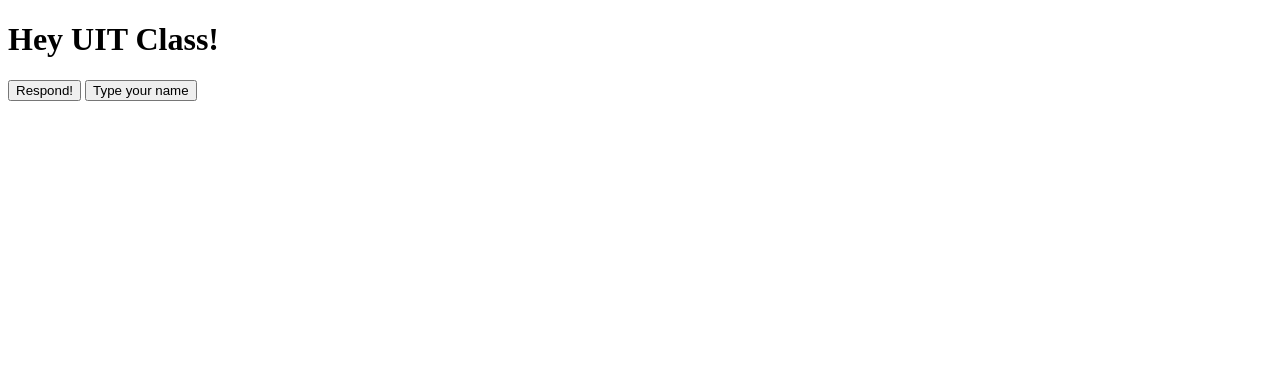
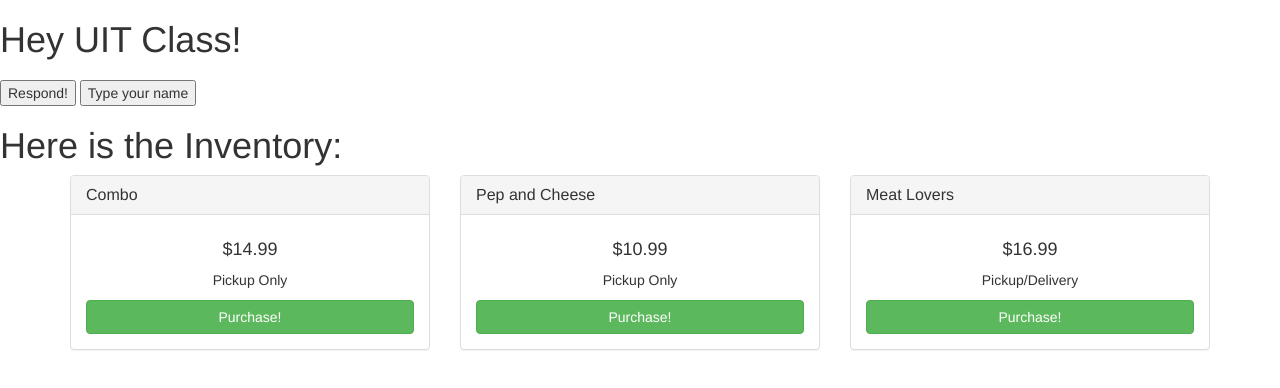
Before and after one commit to robmyers82/liveCodeAngular, a plain HTML site: page index.html in a window 1280 px wide. Drawn offline with nearby package versions, Linux system fonts and the light colour scheme.

Commit message:
Addition of very simple inventory system.

```diff
--- a/controllers/main.js
+++ b/controllers/main.js
@@ -4,6 +4,27 @@ angular.module('livecode', []).controller('MainController', function($scope) {
 
 	$scope.message = "Hey UIT Class!";
 	$scope.showTypeName = false;
+
+	$scope.inventory = [
+		{
+			name: 'Combo',
+			price: 14.99,
+			amount: 4,
+			isDelivered: false
+		},
+		{
+			name: 'Pep and Cheese',
+			price: 10.99,
+			amount: 1,
+			isDelivered: false
+		},
+		{
+			name: 'Meat Lovers',
+			price: 16.99,
+			amount: 10,
+			isDelivered: true
+		}
+	];
 
 	$scope.respond = function() {
 		if (responseType == 0) {
@@ -17,6 +38,29 @@ angular.module('livecode', []).controller('MainController', function($scope) {
 	};
 
 	$scope.showTypeNameWindow = function() {
+		$scope.showTypeName = true;
+	};
 
-	}
+	$scope.showName = function() {
+
+		// Determine if the username is blank and print an error message if it is
+		if ($scope.yourName == "" || $scope.yourName == undefined) {
+			alert("Hey, how come you never entered a name?");
+		}
+		else {
+			// Use the entered name to alert to the user
+			alert("Hey there "+$scope.yourName+"!");
+
+			// Close the new name window and return the new name button
+			$scope.showTypeName = true;
+		}
+	};
+
+	$scope.purchasePizza = function(pizza) {
+		// alert to the user that the pizza has been purchased
+		alert("Thanks for your purchase!");
+
+		// decrement the amount of the pizza
+		pizza.amount--;
+	};
 });
--- a/index.html
+++ b/index.html
@@ -1,18 +1,47 @@
 <!DOCTYPE html>
 <html lang="en-US">
+	<head>
+		<!-- Latest compiled and minified CSS -->
+<link rel="stylesheet" href="https://maxcdn.bootstrapcdn.com/bootstrap/3.3.7/css/bootstrap.min.css" integrity="sha384-BVYiiSIFeK1dGmJRAkycuHAHRg32OmUcww7on3RYdg4Va+PmSTsz/K68vbdEjh4u" crossorigin="anonymous">
+	</head>
 	<body ng-app="livecode">
 		<div ng-controller="MainController">
 		 	<h1>{{message}}</h1>
+		 	<h2>{{yourName}}</h2>
 
 		 	<button ng-click="respond()">Respond!</button>
 
-		 	<button ng-hide="showTypeName" ng-click="showTypeNameWindow()">Type your name</button>
+		 	<button ng-show="!showTypeName" ng-click="showTypeNameWindow()">Type your name</button>
 		 	<div ng-show="showTypeName">
-		 		<input type="text" ng-model="yourName">
+		 		<input type="text" ng-model="yourName" value="">
 		 		<button ng-click="showName()">Alert Your Name!</button>
 		 	</div>
+
+		 	<h1>Here is the Inventory:</h1>
+
+		 	<div class="container">
+			 	<div class="row">
+			 		<div class="col-sm-4" ng-repeat="pizza in inventory track by $index">
+						<div class="panel panel-default" ng-class="{'panel-danger':pizza.amount <= 0}">
+							<div class="panel-heading">
+								<h3 class="panel-title">{{pizza.name}}</h3>
+							</div>
+							<div class="panel-body">
+								<h4 class="text-center">${{pizza.price}}</h4>
+								<p class="text-center" ng-show="pizza.isDelivered">Pickup/Delivery</p>
+								<p class="text-center" ng-show="!pizza.isDelivered">Pickup Only</p>
+
+								<h2 class="text-center" ng-show="pizza.amount <= 0"><span class="label label-danger">Sold Out</span></h2>
+
+								<button class="btn btn-block btn-success" ng-hide="pizza.amount <= 0" ng-click="purchasePizza(pizza)">Purchase!</button>
+							</div>
+						</div>
+					</div>
+				</div>
+			</div>
 		</div>
 
+		<script src="https://maxcdn.bootstrapcdn.com/bootstrap/3.3.7/js/bootstrap.min.js" integrity="sha384-Tc5IQib027qvyjSMfHjOMaLkfuWVxZxUPnCJA7l2mCWNIpG9mGCD8wGNIcPD7Txa" crossorigin="anonymous"></script>
 		<script src="https://ajax.googleapis.com/ajax/libs/angularjs/1.4.8/angular.min.js"></script>
 		<script src="app.js"></script>
 		<script src="controllers/main.js"></script>
```
